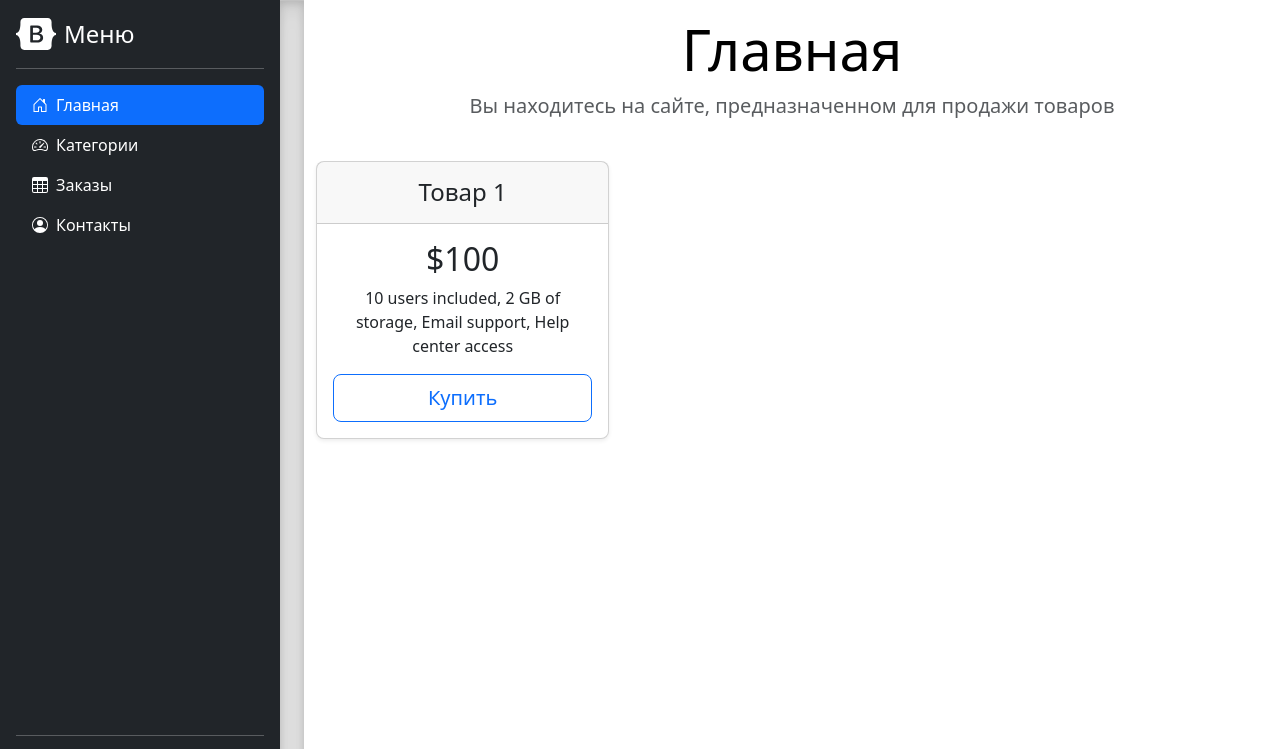
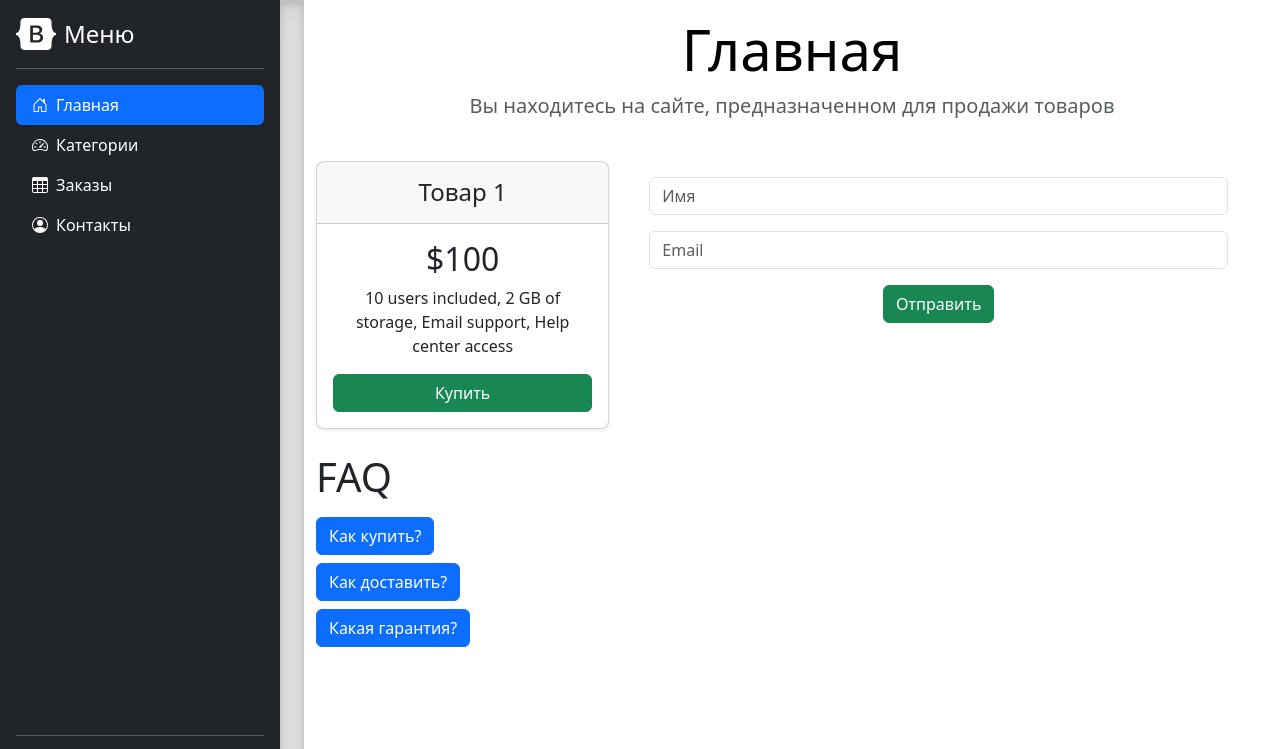
Before and after one commit to Lewbertsklol/bootstrap, a plain HTML site: page index.html in a window 1280 px wide. Shown: the top 749 px of the page. Drawn offline with nearby package versions, Linux system fonts and the light colour scheme.

Commit message:
complete

```diff
--- a/index.html
+++ b/index.html
@@ -260,7 +260,68 @@
                 <div class="card-body">
                   <h2 class="card-title pricing-card-title">$100</h2>
                   <p>10 users included, 2 GB of storage, Email support, Help center access</p>
-                  <button type="button" class="w-100 btn btn-lg btn-outline-primary">Купить</button>
+                  <button type="button" class="w-100 btn btn-success">Купить</button>
+                </div>
+              </div>
+            </div>
+            <div class="col-8">
+              <form>
+                <div class="m-3">
+                  <input class="form-control" id="exampleInputEmail1" placeholder="Имя" />
+                </div>
+                <div class="m-3">
+                  <input type="email" class="form-control" id="exampleInputPassword1" placeholder="Email" />
+                </div>
+                <button type="submit" class="btn btn-success">Отправить</button>
+              </form>
+            </div>
+          </div>
+          <div class="row gap-2">
+            <h1>FAQ</h1>
+            <div class="row">
+              <div class="col">
+                <!-- prettier-ignore -->
+                <button
+                class="btn btn-primary"
+                type="button"
+                data-bs-toggle="collapse"
+                data-bs-target="#buy"
+                aria-expanded="false"
+                aria-controls="collapseExample">Как купить?</button>
+                <div class="collapse" id="buy">
+                  <p>Some placeholder content for the collapse component. This panel is hidden by default but revealed when the user activates the relevant trigger.</p>
+                </div>
+              </div>
+            </div>
+            <div class="row">
+              <div class="col">
+                <!-- prettier-ignore -->
+                <button
+                class="btn btn-primary"
+                type="button"
+                data-bs-toggle="collapse"
+                data-bs-target="#arrive"
+                aria-expanded="false"
+                aria-controls="collapseExample">Как доставить?</button>
+                <div class="collapse" id="arrive">
+                  <p>Some placeholder content for the collapse component. This panel is hidden by default but revealed when the user activates the relevant trigger. Some placeholder content for the collapse component. This panel is hidden by default but revealed when the user activates the relevant trigger.</p>
+                </div>
+              </div>
+            </div>
+            <div class="row">
+              <div class="col">
+                <!-- prettier-ignore -->
+                <button
+                class="btn btn-primary"
+                type="button"
+                data-bs-toggle="collapse"
+                data-bs-target="#garanty"
+                aria-expanded="false"
+                aria-controls="collapseExample">Какая гарантия?</button>
+                <div class="collapse" id="garanty">
+                  <p>Some placeholder content for the collapse component. This panel is hidden by default but revealed when the user activates the relevant trigger.</p>
+                  <p>Some placeholder content for the collapse component. This panel is hidden by default but revealed when the user activates the relevant trigger.</p>
+                  <p>Some placeholder content for the collapse component. This panel is hidden by default but revealed when the user activates the relevant trigger.</p>
                 </div>
               </div>
             </div>
@@ -268,6 +329,7 @@
         </main>
       </div>
     </main>
+
     <script src="https://cdn.jsdelivr.net/npm/bootstrap@5.3.0/dist/js/bootstrap.bundle.min.js"></script>
     <script>
       /* global bootstrap: false */
```
